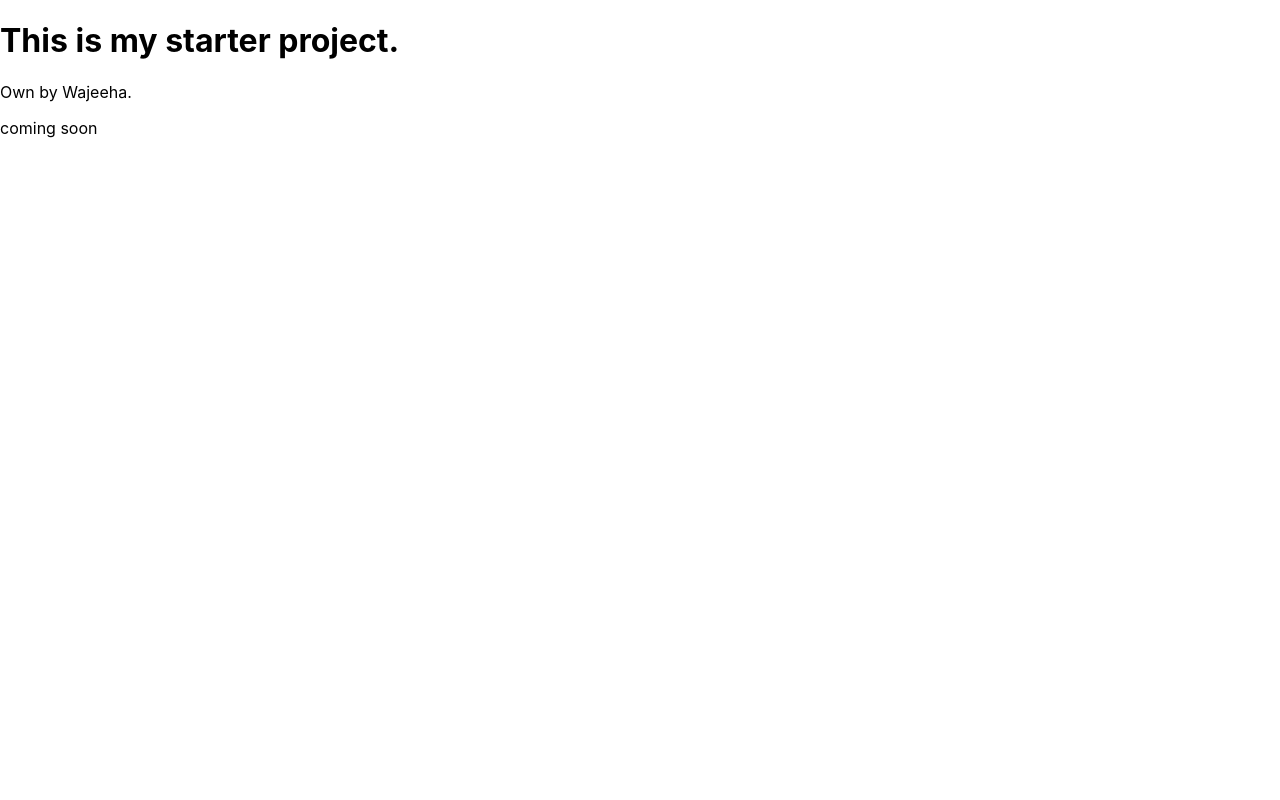
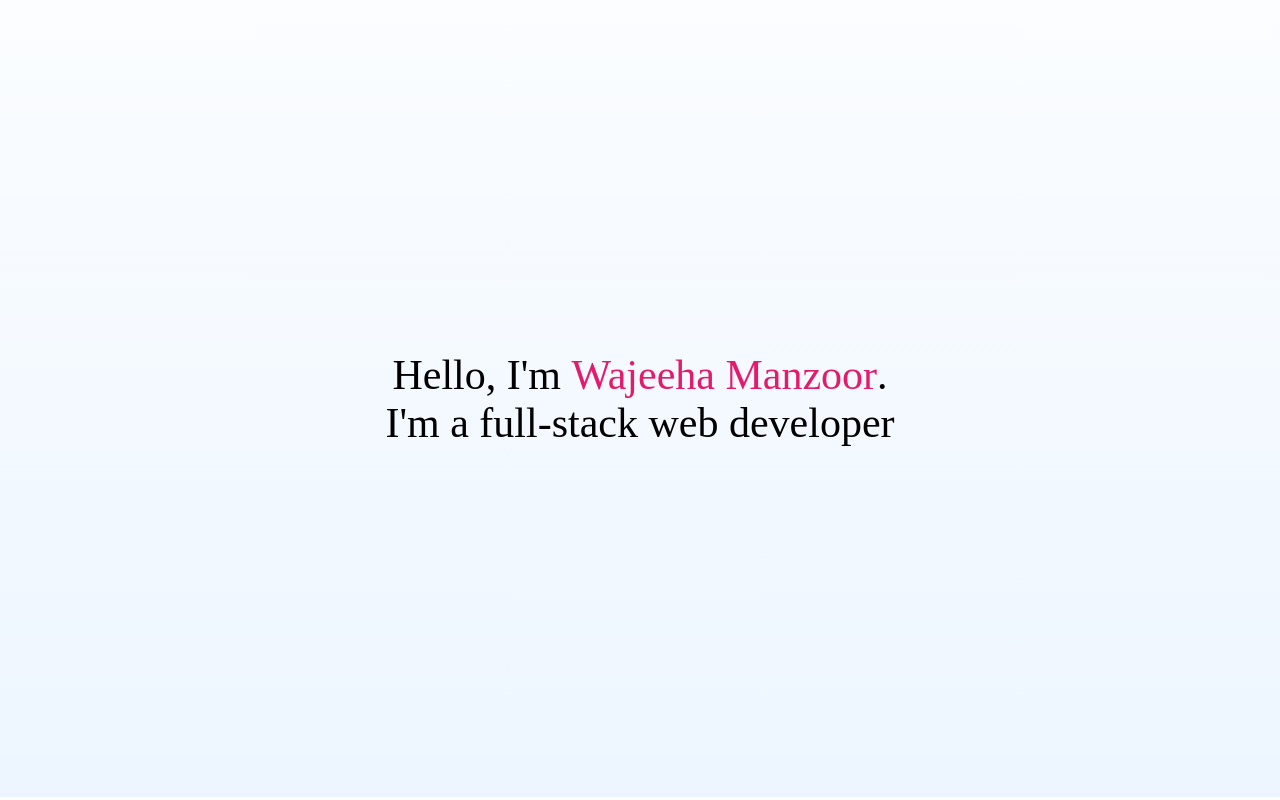
Before and after one commit to wajeeha-manzoor/starter, a Next.js app: page / in a window 1280 px wide. Built offline with nearby package versions, Linux system fonts and the light colour scheme.

Commit message:
index file changed

```diff
--- a/package.json
+++ b/package.json
@@ -11,7 +11,9 @@
   "dependencies": {
     "next": "11.1.2",
     "react": "17.0.2",
-    "react-dom": "17.0.2"
+    "react-bootstrap": "^1.6.1",
+    "react-dom": "17.0.2",
+    "remark-gfm": "^2.0.0"
   },
   "devDependencies": {
     "@types/react": "17.0.20",
--- a/pages/index.tsx
+++ b/pages/index.tsx
@@ -1,10 +1,31 @@
+/* eslint-disable react/no-unescaped-entities */
+import { Container, Row, Col, Image } from "react-bootstrap";
+
 const Home = () => {
   return (
-    <>
-      <h1>This is my starter project.</h1>
-      <p>Own by Wajeeha.</p>
-      <p>coming soon</p>
-    </>
+    <Container
+      fluid
+      style={{
+        backgroundImage: "linear-gradient(180deg,#fff -29%,#ecf5ff 105%)",
+        padding: "auto",
+        display: "flex",
+        flexDirection: "column",
+        justifyContent: "center",
+        alignItems: "center",
+        height: "calc(93vh + 53px)",
+      }}
+    >
+      <div style={{ fontSize: "42px", fontFamily: "Raleway" }}>
+        Hello, I'm{" "}
+        <span style={{ fontFamily: "Raleway-semibold", color: "#e31b6d" }}>
+          Wajeeha Manzoor
+        </span>
+        .
+      </div>
+      <div style={{ fontSize: "42px", fontFamily: "Raleway" }}>
+        I'm a full-stack web developer
+      </div>
+    </Container>
   );
 };
 
```
Also changed, not shown: 1 other file (tests, documents, lock files or other folders).
